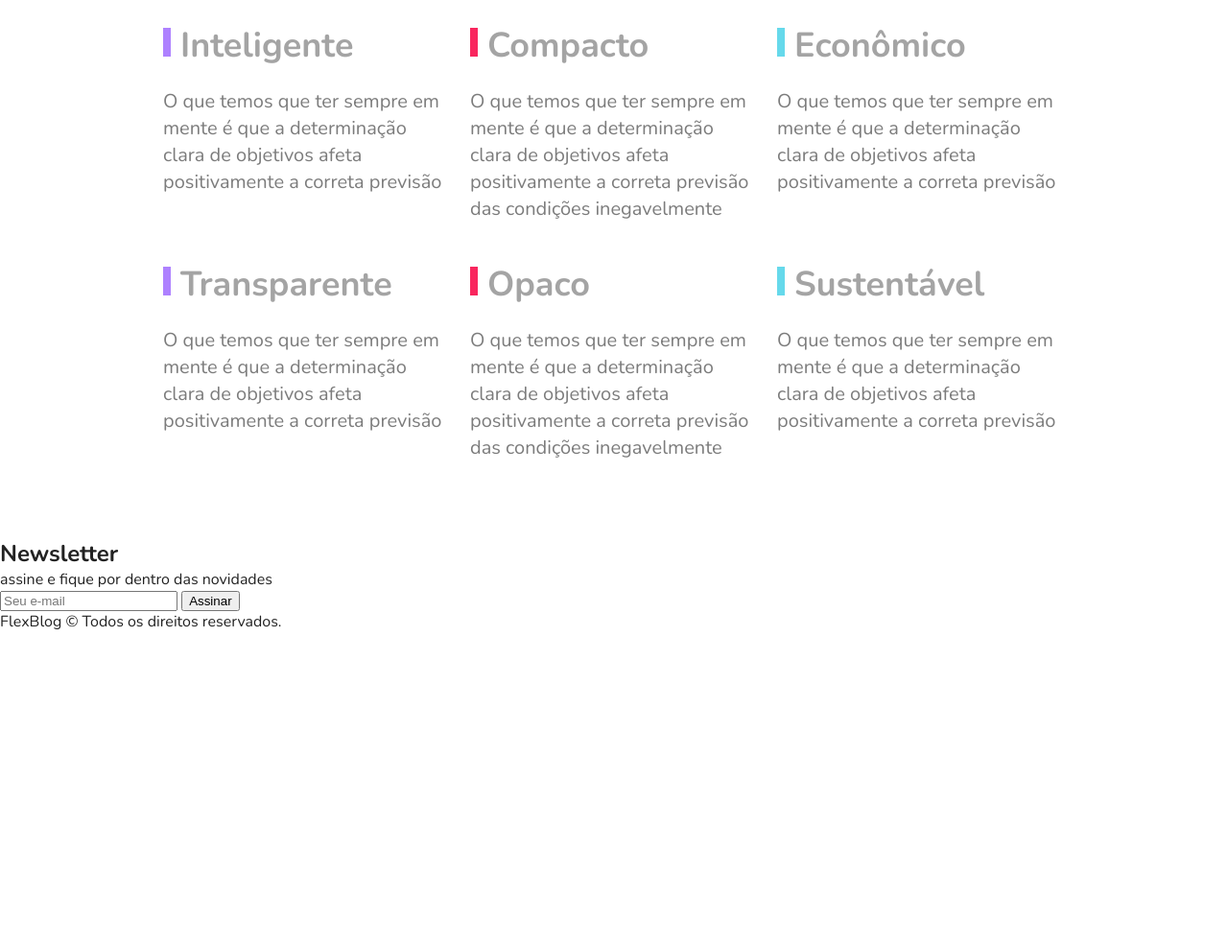
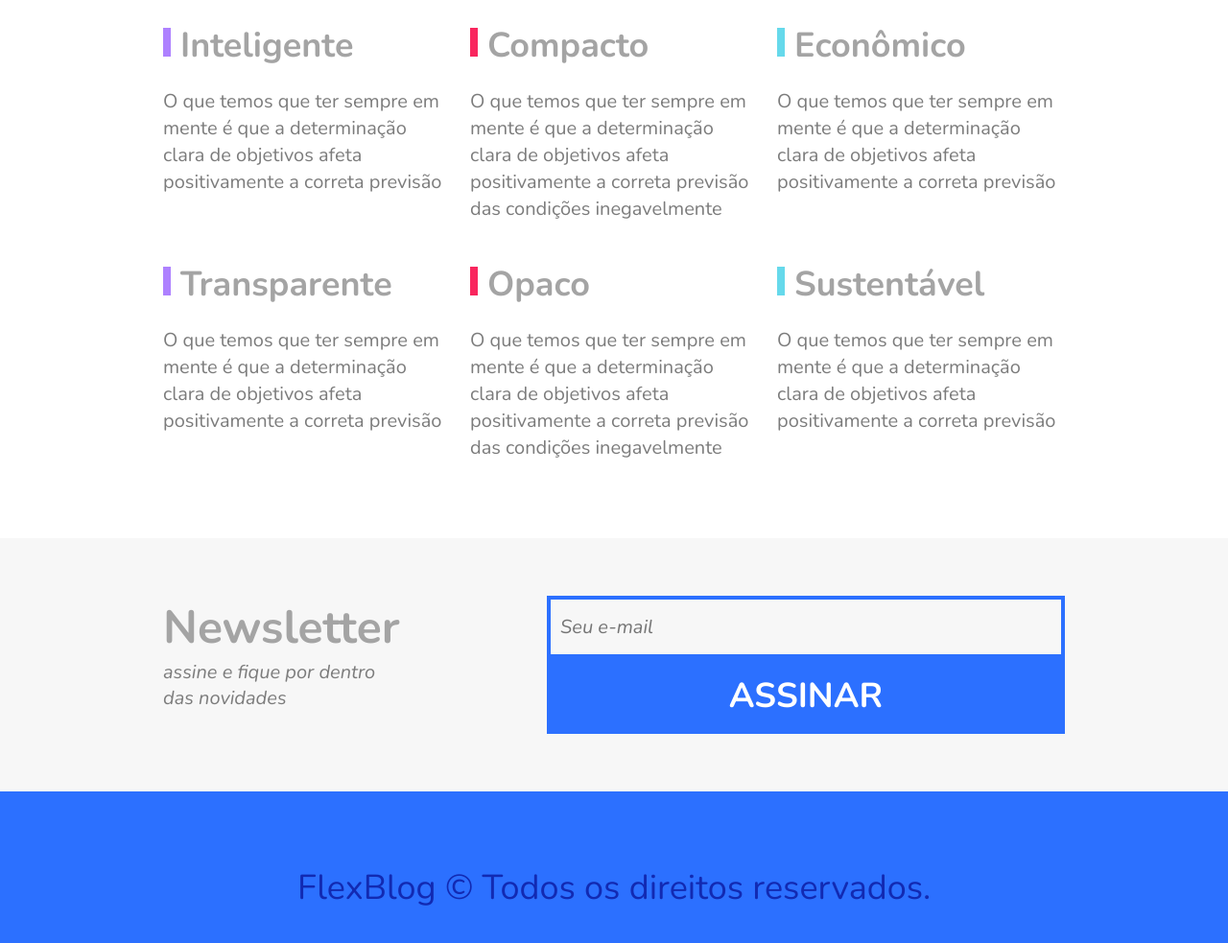
Before and after one commit to rwehresmann/origamid_course_projects, a plain HTML site: page index.html in a window 1280 px wide. Shown: the part 2625-3608 px from the top of the page at 96% size. Before the commit the page ends 3284 px from the top, so only its background shows below. Drawn offline with nearby package versions, Linux system fonts and the light colour scheme.

Commit message:
Add newlestter and footer css

```diff
--- a/css/style.css
+++ b/css/style.css
@@ -306,3 +306,87 @@ img {
 	line-height: 1.4;
 	color: #7c7c7c;
 }
+
+/*Newsletter*/
+
+.newsletter {
+  background: #f7f7f7;
+  padding: 60px calc((100% - 960px) / 2 );
+  display: flex;
+  flex-wrap: wrap;
+}
+
+.newsletter-info {
+  flex: 1 1 240px;
+  margin: 0 10px;
+}
+
+.newsletter-info h1 {
+  font-size: 3em;
+  color: #a4a4a4;
+}
+
+.newsletter-info p {
+  font-size: 1.25em;
+  font-style: italic;
+  max-width: 230px;
+  color: #7c7c7c;
+  margin-bottom: 10px;
+}
+
+.newsletter-form {
+  flex: 2 1 260px;
+  margin: 0 10px;
+  align-self: center;
+  display: flex;
+  flex-wrap: wrap;
+}
+
+.newsletter-form input {
+  flex: 3 1 260px;
+  font-size: 1.25em;
+  color: #7c7c7c;
+  font-style: italic;
+  font-family: "Nunito", Helvetica, Arial, sans-serif;
+  border: 4px solid #2c70ff;
+  background: transparent;
+  padding: 15px 10px;
+  margin: 0px;
+  border-radius: 0px;
+}
+
+.newsletter-form button {
+  flex: 1 1 260px;
+  font-family: "Nunito", Helvetica, Arial, sans-serif;
+  font-size: 2.25em;
+  font-weight: bold;
+  text-transform: uppercase;
+  background: #2c70ff;
+  color: white;
+  margin: 0px;
+  cursor: pointer;
+  border: 0px;
+  padding: 15px 10px;
+}
+
+@media (max-width: 600px) {
+  .newsletter-form button {
+      font-size: 1.5em;
+  }
+}
+
+/*Footer*/
+
+.footer {
+  display: flex;
+  background: #2c70ff;
+  height: 200px;
+  align-items: center;
+}
+
+.footer p {
+  flex: 1;
+  text-align: center;
+  font-size: 2.25em;
+  color: #122ab2;
+}
```
